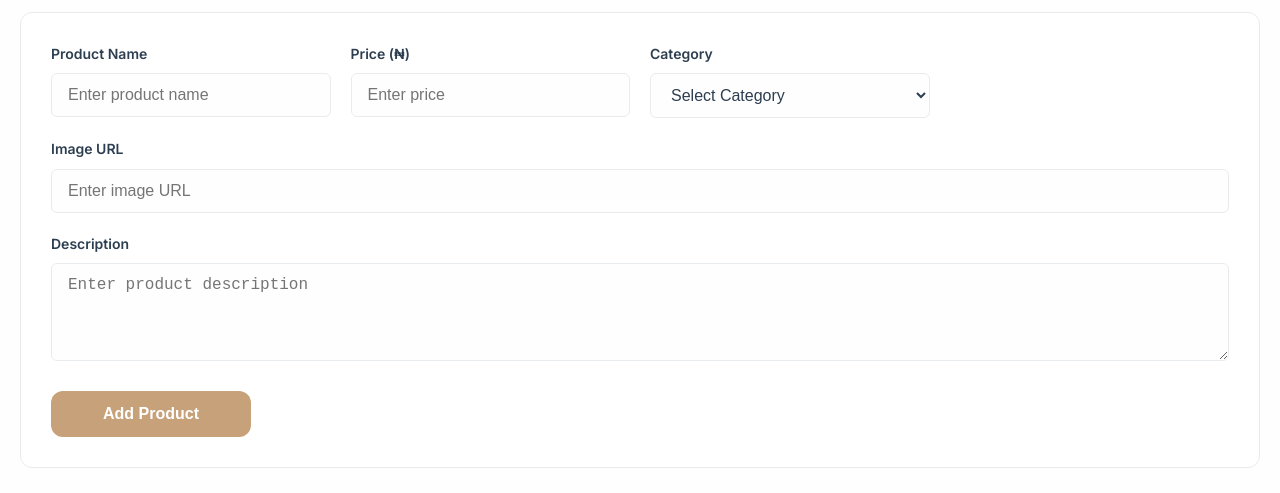
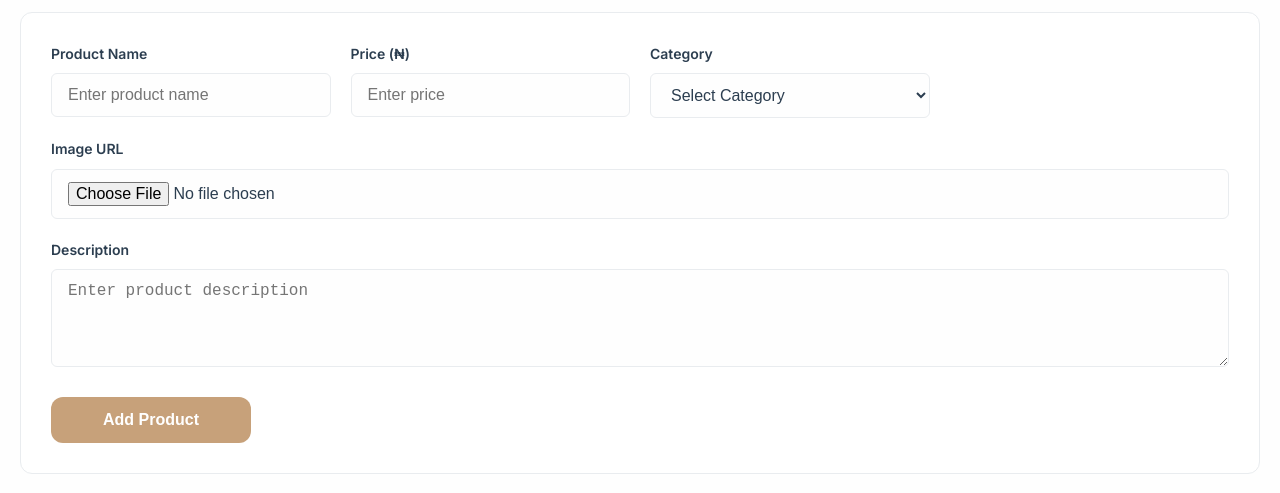
Before and after one commit to Niyifrets/munastyles, a website with bundled scripts: page admin.html in a window 1280 px wide. Shown: the part 307-800 px from the top of the page. Built offline with nearby package versions, Linux system fonts and the light colour scheme; no server answers.

Commit message:
Enable image file upload in product form
Updated the product form to allow image file uploads.

```diff
--- a/admin.html
+++ b/admin.html
@@ -88,7 +88,8 @@
 
           <div class="form-group full-width">
             <label for="imageUrl">Image URL</label>
-            <input type="text" id="imageUrl" placeholder="Enter image URL" required>
+            <input type="file" id="imageFile" accept="image/*">
+
           </div>
 
           <div class="form-group full-width">
```
